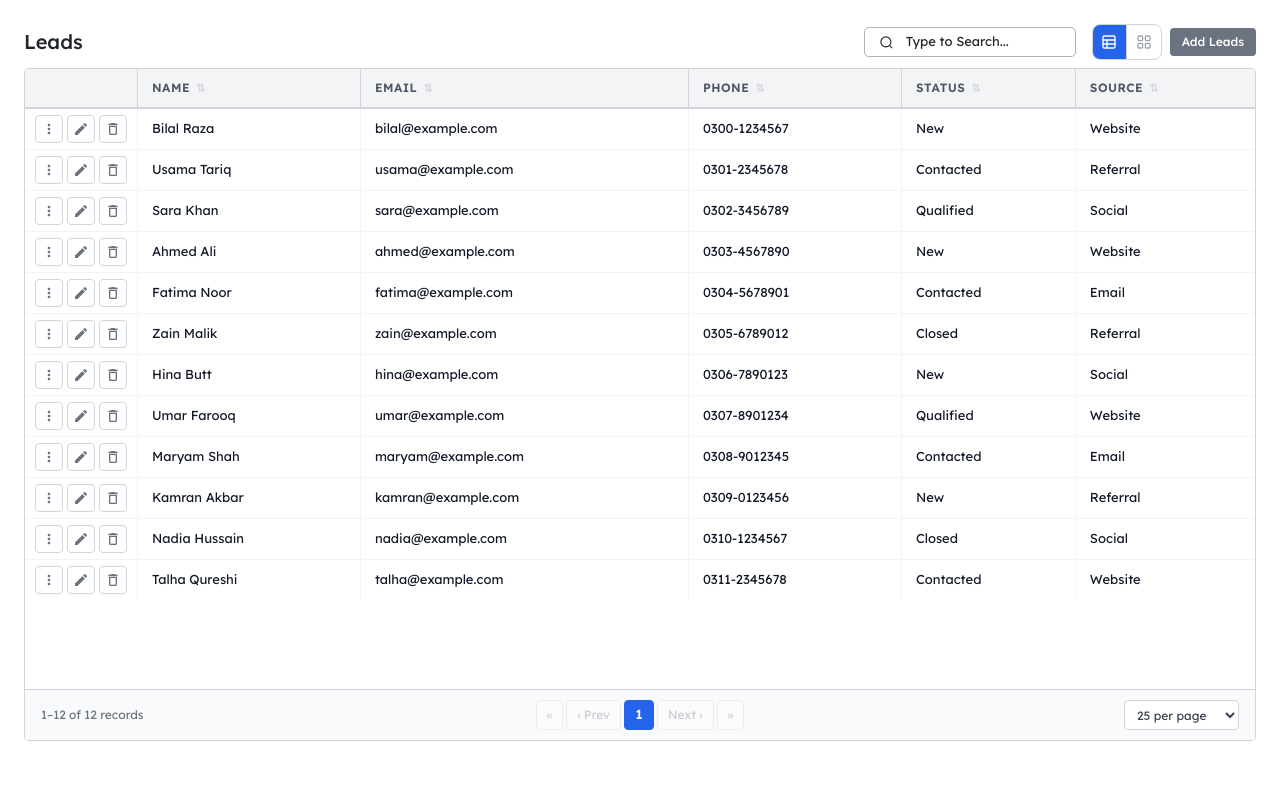
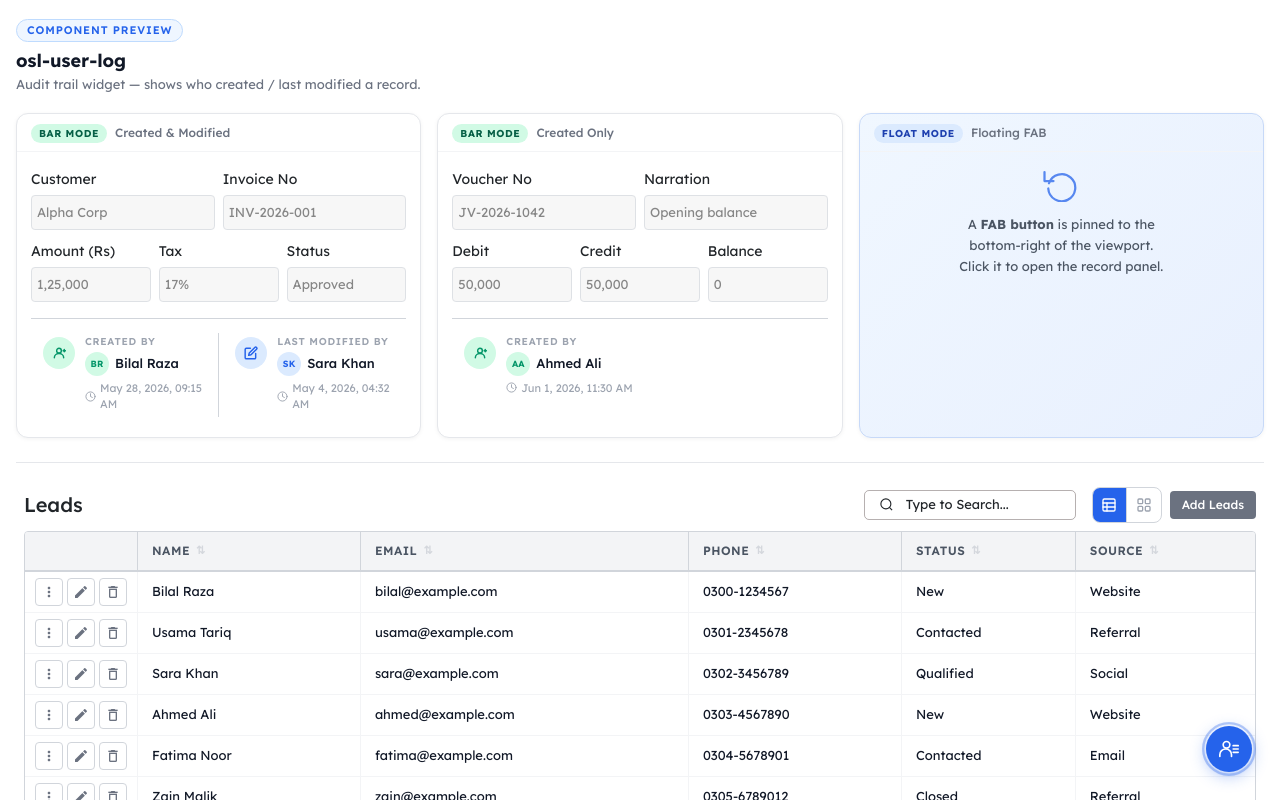
Before and after one commit to bilalraza052/base-extended, an Angular app: page / in a window 1280 px wide. Shown: the top 800 px of the page. Built offline with nearby package versions, Linux system fonts and the light colour scheme.

Commit message:
test(example): add OslUserLog demo with bar and float modes

```diff
--- a/src/app/testenv/example/example.html
+++ b/src/app/testenv/example/example.html
@@ -1,4 +1,92 @@
 <div class="p-3">
+
+  <!-- ── osl-user-log Demo ─────────────────────────────────────── -->
+  <div class="ul-demo-header">
+    <span class="ul-demo-header__tag">Component Preview</span>
+    <h5 class="ul-demo-header__title">osl-user-log</h5>
+    <p class="ul-demo-header__sub">Audit trail widget — shows who created / last modified a record.</p>
+  </div>
+
+  <div class="ul-demo-grid">
+
+    <!-- Card 1: Bar mode — both create & edit -->
+    <div class="ul-demo-card">
+      <div class="ul-demo-card__head">
+        <span class="ul-demo-badge ul-demo-badge--bar">bar mode</span>
+        <span class="ul-demo-card__desc">Created &amp; Modified</span>
+      </div>
+      <div class="ul-demo-card__body">
+        <div class="row g-2">
+          <div class="col-6">
+            <osl-input label="Customer" [model]="'Alpha Corp'" [disabled]="true" />
+          </div>
+          <div class="col-6">
+            <osl-input label="Invoice No" [model]="'INV-2026-001'" [disabled]="true" />
+          </div>
+          <div class="col-4">
+            <osl-input label="Amount (Rs)" [model]="'1,25,000'" [disabled]="true" />
+          </div>
+          <div class="col-4">
+            <osl-input label="Tax" [model]="'17%'" [disabled]="true" />
+          </div>
+          <div class="col-4">
+            <osl-input label="Status" [model]="'Approved'" [disabled]="true" />
+          </div>
+        </div>
+        <osl-user-log [meta]="logMeta" />
+      </div>
+    </div>
+
+    <!-- Card 2: Bar mode — add only -->
+    <div class="ul-demo-card">
+      <div class="ul-demo-card__head">
+        <span class="ul-demo-badge ul-demo-badge--bar">bar mode</span>
+        <span class="ul-demo-card__desc">Created Only</span>
+      </div>
+      <div class="ul-demo-card__body">
+        <div class="row g-2">
+          <div class="col-6">
+            <osl-input label="Voucher No" [model]="'JV-2026-1042'" [disabled]="true" />
+          </div>
+          <div class="col-6">
+            <osl-input label="Narration" [model]="'Opening balance'" [disabled]="true" />
+          </div>
+          <div class="col-4">
+            <osl-input label="Debit" [model]="'50,000'" [disabled]="true" />
+          </div>
+          <div class="col-4">
+            <osl-input label="Credit" [model]="'50,000'" [disabled]="true" />
+          </div>
+          <div class="col-4">
+            <osl-input label="Balance" [model]="'0'" [disabled]="true" />
+          </div>
+        </div>
+        <osl-user-log [meta]="logMetaAddOnly" />
+      </div>
+    </div>
+
+    <!-- Card 3: Float mode info -->
+    <div class="ul-demo-card ul-demo-card--float-info">
+      <div class="ul-demo-card__head">
+        <span class="ul-demo-badge ul-demo-badge--float">float mode</span>
+        <span class="ul-demo-card__desc">Floating FAB</span>
+      </div>
+      <div class="ul-demo-card__body ul-demo-card__body--center">
+        <div class="ul-demo-float-hint">
+          <svg viewBox="0 0 24 24" fill="none" stroke="currentColor" stroke-width="1.5" stroke-linecap="round" stroke-linejoin="round">
+            <polyline points="1 4 1 10 7 10"/><path d="M3.51 15a9 9 0 1 0 .49-3.5"/>
+          </svg>
+          <p>A <strong>FAB button</strong> is pinned to the<br/>bottom-right of the viewport.<br/>Click it to open the record panel.</p>
+        </div>
+      </div>
+    </div>
+
+  </div>
+
+  <!-- Float mode: renders as fixed FAB on the page -->
+  <osl-user-log [meta]="logMeta" mode="float" />
+
+  <div class="ul-demo-divider"></div>
 
   <!-- ── osl-setup: Table + Card View Demo ─────────────────────── -->
   <osl-setup
--- a/src/app/testenv/example/example.scss
+++ b/src/app/testenv/example/example.scss
@@ -1,3 +1,134 @@
+// ── User Log Demo ─────────────────────────────────────────────────
+.ul-demo-header {
+  margin-bottom: 18px;
+
+  &__tag {
+    display: inline-block;
+    font-size: 11px;
+    font-weight: 600;
+    text-transform: uppercase;
+    letter-spacing: 0.08em;
+    color: #2563eb;
+    background: #eff6ff;
+    border: 1px solid #bfdbfe;
+    border-radius: 20px;
+    padding: 2px 10px;
+    margin-bottom: 8px;
+  }
+
+  &__title {
+    font-size: 18px;
+    font-weight: 700;
+    color: #111827;
+    margin: 0 0 4px;
+  }
+
+  &__sub {
+    font-size: 13px;
+    color: #6b7280;
+    margin: 0;
+  }
+}
+
+.ul-demo-grid {
+  display: grid;
+  grid-template-columns: repeat(auto-fill, minmax(320px, 1fr));
+  gap: 16px;
+  margin-bottom: 8px;
+}
+
+.ul-demo-card {
+  background: #fff;
+  border: 1px solid #e5e7eb;
+  border-radius: 12px;
+  overflow: hidden;
+  box-shadow: 0 1px 4px rgba(0, 0, 0, 0.05);
+  transition: box-shadow 0.2s ease;
+
+  &:hover {
+    box-shadow: 0 4px 16px rgba(0, 0, 0, 0.08);
+  }
+
+  &--float-info {
+    background: linear-gradient(135deg, #f0f7ff 0%, #e8f0fe 100%);
+    border-color: #c7d9f8;
+  }
+
+  &__head {
+    display: flex;
+    align-items: center;
+    gap: 8px;
+    padding: 10px 14px 8px;
+    border-bottom: 1px solid #f3f4f6;
+  }
+
+  &__desc {
+    font-size: 12px;
+    font-weight: 500;
+    color: #6b7280;
+  }
+
+  &__body {
+    padding: 14px;
+
+    &--center {
+      display: flex;
+      align-items: center;
+      justify-content: center;
+      min-height: 140px;
+    }
+  }
+}
+
+.ul-demo-badge {
+  font-size: 10px;
+  font-weight: 700;
+  text-transform: uppercase;
+  letter-spacing: 0.06em;
+  padding: 2px 8px;
+  border-radius: 20px;
+
+  &--bar {
+    background: #d1fae5;
+    color: #065f46;
+  }
+
+  &--float {
+    background: #dbeafe;
+    color: #1e40af;
+  }
+}
+
+.ul-demo-float-hint {
+  display: flex;
+  flex-direction: column;
+  align-items: center;
+  gap: 12px;
+  text-align: center;
+  color: #374151;
+
+  svg {
+    width: 36px;
+    height: 36px;
+    color: #2563eb;
+    opacity: 0.75;
+  }
+
+  p {
+    font-size: 13px;
+    line-height: 1.6;
+    margin: 0;
+    color: #4b5563;
+  }
+}
+
+.ul-demo-divider {
+  height: 1px;
+  background: #e5e7eb;
+  margin: 24px 0 16px;
+}
+
+// ── existing ──────────────────────────────────────────────────────
 .card{
     height: 200px;
     width: 250px;
--- a/src/app/testenv/example/example.ts
+++ b/src/app/testenv/example/example.ts
@@ -8,6 +8,7 @@ import { OslFormGridColumn } from '../../core/shared/form-structure/form-grid/fo
 import { OslReportColumn } from '../../core/shared/form-structure/report-grid/report-grid';
 import { ReportGenerateType } from '../../core/shared/form-structure/report-form/report-form';
 import { ExampleService } from '../service/example';
+import { UserLogMeta } from '../../core/shared/form-structure/user-log/user-log';
 import { OslSkeletonModule } from '../../core/shared/directive/skeleton/skeleton.module';
 import { SkeletonTheme } from '../../core/shared/directive/skeleton/skeleton.directive';
 import { OslSkeletonThemeService } from '../../core/shared/directive/skeleton/skeleton-theme.service';
@@ -21,6 +22,18 @@ import { raceWith } from 'rxjs';
 })
 export class Example extends baseComponent {
   loading = false;
+
+  logMeta: UserLogMeta = {
+    addLog: 'Bilal Raza',
+    addOn: '2026-05-28T09:15:00',
+    editLog: 'Sara Khan',
+    editOn: new Date(),
+  };
+
+  logMetaAddOnly: UserLogMeta = {
+    addLog: 'Ahmed Ali',
+    addOn: '2026-06-01T11:30:00',
+  };
     listData:any[]=[]
   colList:OslFormGridColumn[]=[]
   model:any={}
```
